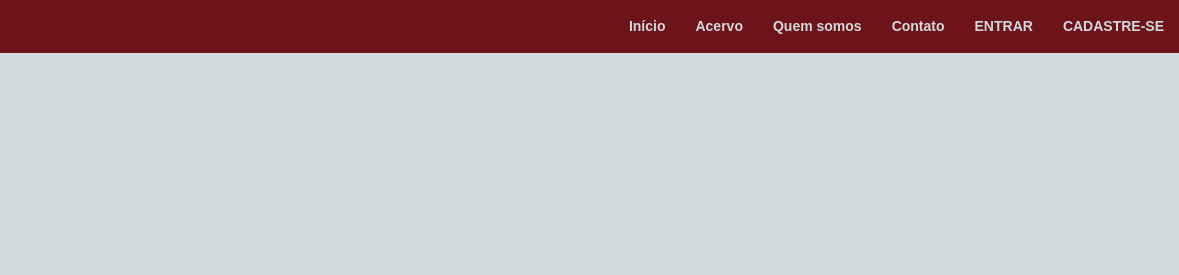
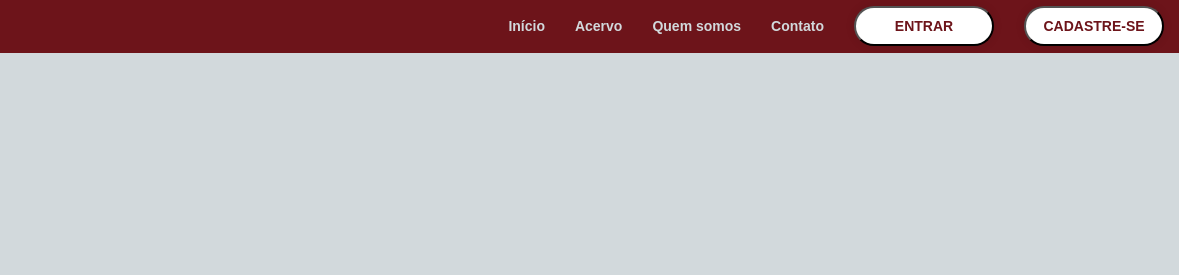
Before and after one commit to runmand/front-plataforma-ufpe, a plain HTML site: page recover.html in a window 1280 px wide. Shown: the top 275 px of the page, 101-1280 px from the left. Drawn offline with Linux system fonts and the light colour scheme.

Commit message:
Update recover.html

```diff
--- a/recover.html
+++ b/recover.html
@@ -18,8 +18,12 @@
           <li><a href="#">Acervo</a></li>
           <li><a href="#">Quem somos</a></li>
           <li><a href="#">Contato</a></li>
-    <li><a href=".\loginindex.html">ENTRAR</a></li>
-    <li><a href="indexregister.html">CADASTRE-SE</a></li>
+          <li><a href=".\loginindex.html">
+            <button class="button-header">Entrar</button></a>
+          </li>
+          <li><a href="indexregister.html">
+            <button class="button-header">Cadastre-se</button></a>
+          </li>
         </ul>
             </nav>
          </header>
```
Lines whose indentation alone changed are shown as unchanged.
